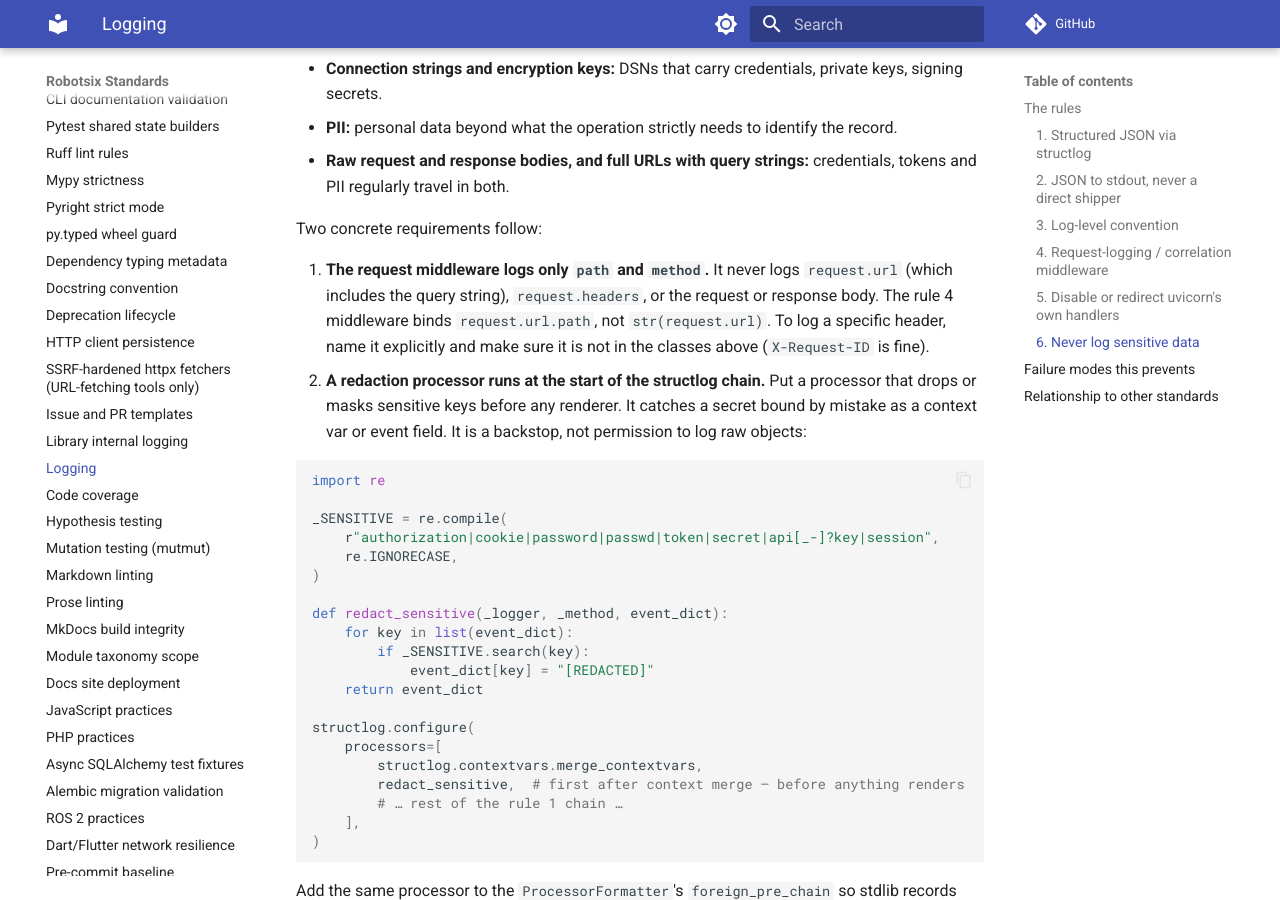
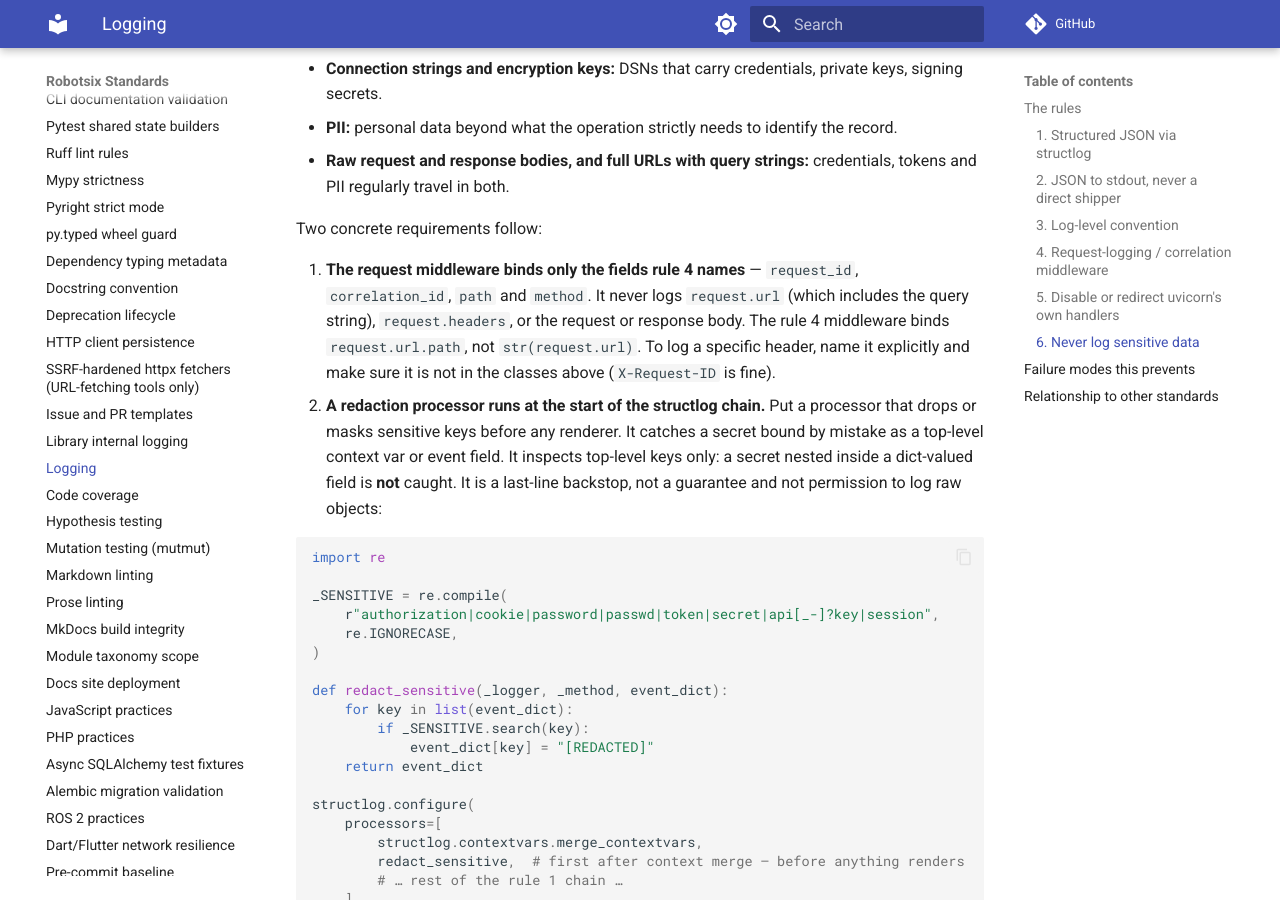
Before and after one commit to damien-robotsix/robotsix-standards, an MkDocs documentation site: the page built from docs/logging.md, in a window 1280 px wide and 900 px high, scrolled down 5579 px. Built offline with MkDocs 1.6.1 and Material for MkDocs 9.7.7, drawn with Linux system fonts in a browser that asks for light colours; comment, search, counter and statistics services are not loaded.

````diff
--- a/docs/logging.md
+++ b/docs/logging.md
@@ -288,7 +288,8 @@
 
 Two concrete requirements follow:
 
-1. **The request middleware logs only `path` and `method`.** It never logs
+1. **The request middleware binds only the fields rule 4 names** —
+   `request_id`, `correlation_id`, `path` and `method`. It never logs
    `request.url` (which includes the query string), `request.headers`, or
    the request or response body. The rule 4 middleware binds
    `request.url.path`, not `str(request.url)`. To log a specific header,
@@ -296,8 +297,10 @@
    (`X-Request-ID` is fine).
 2. **A redaction processor runs at the start of the structlog chain.** Put
    a processor that drops or masks sensitive keys before any renderer. It
-   catches a secret bound by mistake as a context var or event field. It
-   is a backstop, not permission to log raw objects:
+   catches a secret bound by mistake as a top-level context var or event
+   field. It inspects top-level keys only: a secret nested inside a
+   dict-valued field is **not** caught. It is a last-line backstop, not a
+   guarantee and not permission to log raw objects:
 
 ```python
 import re
````
Also changed, not shown: docs/component-standard.md (+2 -4 lines).
